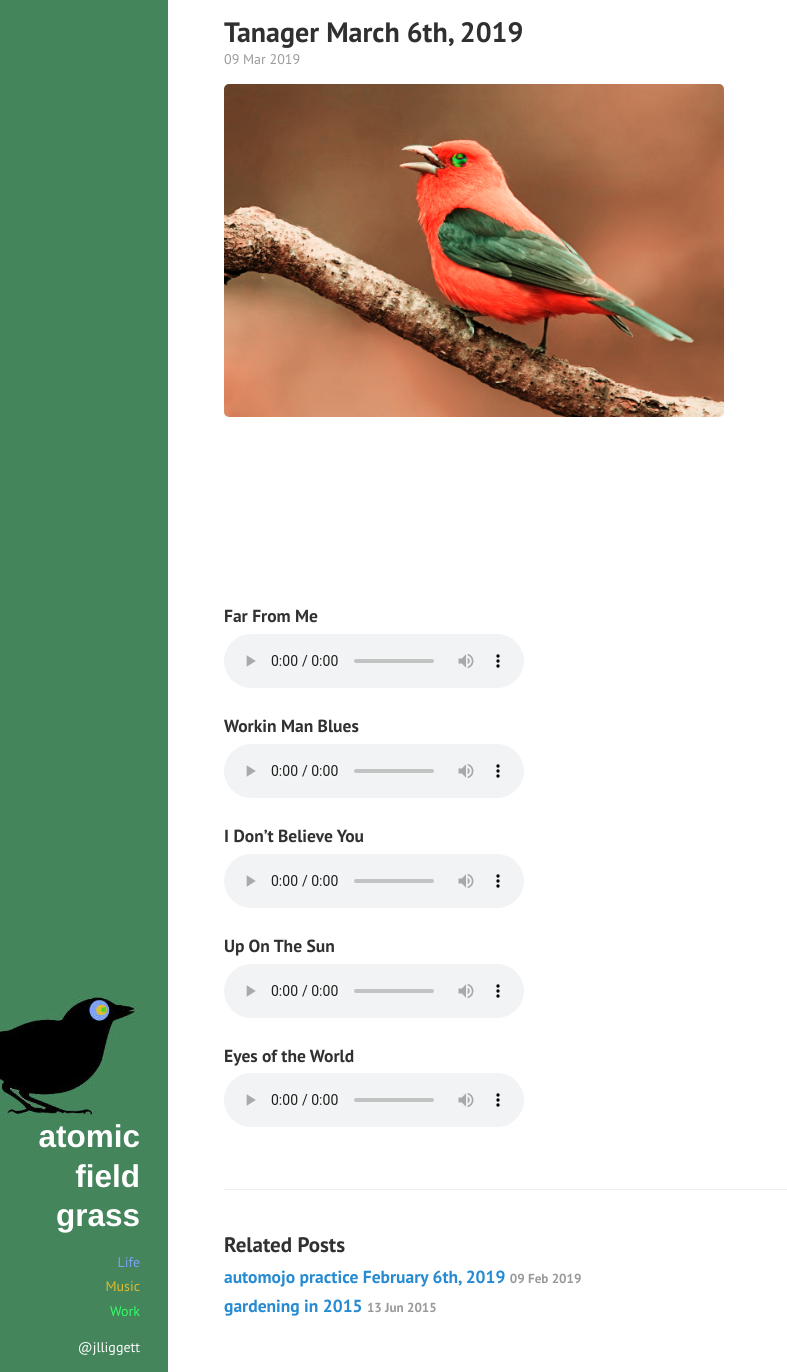
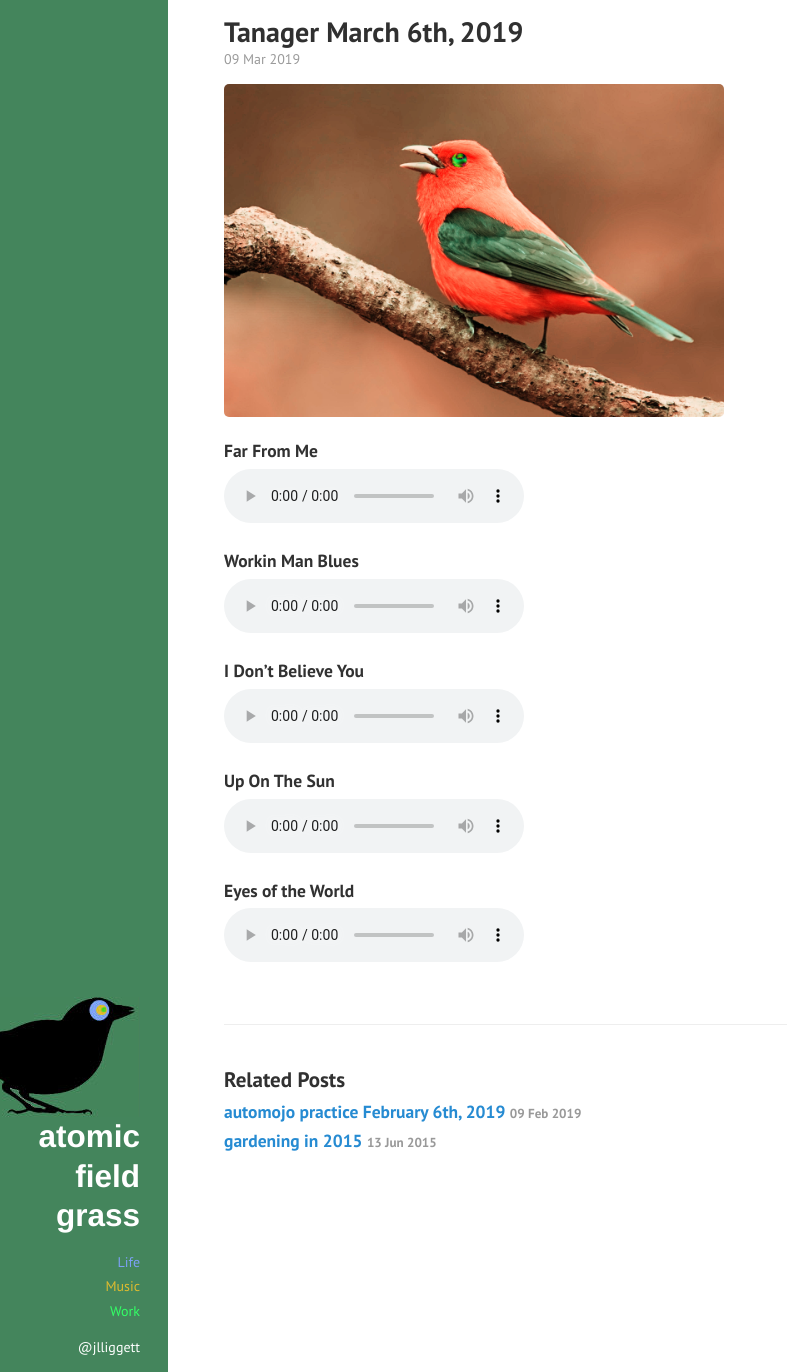
Before and after one commit to jliggett/___jliggett.github.io, a Jekyll site: the page built from _posts/2019-03-09-Tanager_practice_mar_6_2019.md, in a window 1280 px wide and 1372 px high. Shown: the whole window, without its empty margins (0-787 px from the left). Built offline with Jekyll 4.4.1, drawn with Linux system fonts in a browser that asks for light colours; nearby versions of some CDN libraries.

Commit message:
change image size

```diff
--- a/_posts/2019-03-09-Tanager_practice_mar_6_2019.md
+++ b/_posts/2019-03-09-Tanager_practice_mar_6_2019.md
@@ -4,7 +4,7 @@ title: Tanager March 6th, 2019
 tag: Music
 ---
 
-<div style="height:500px;width:500px">
+<div style="height:335px;width:500px">
   	<img src="/public/tanager.jpg">
 </div>
 
```
